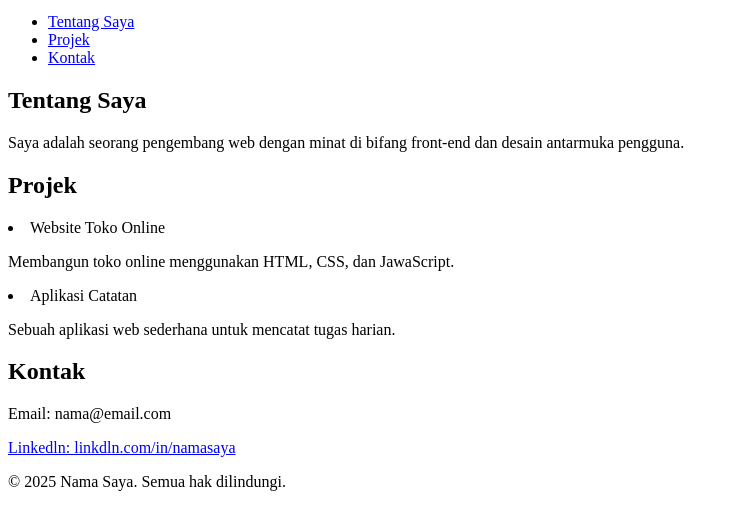
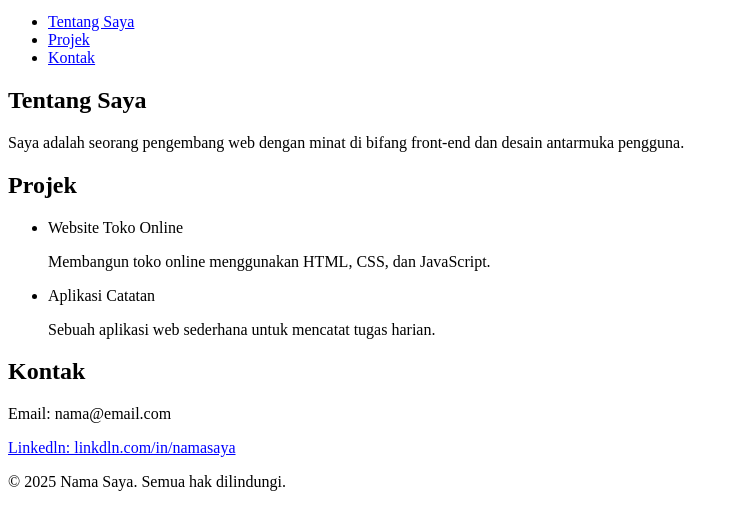
Before and after one commit to matcha20a/Pertemuan2, a plain HTML site: page index.html in a window 1280 px wide. Shown: the part 101-630 px from the top of the page, without its empty margins (0-734 px from the left). Drawn offline with Linux system fonts and the light colour scheme.

Commit message:
Update index.html

```diff
--- a/index.html
+++ b/index.html
@@ -16,10 +16,16 @@
     <h2>Tentang Saya</h2>
     <p>Saya adalah seorang pengembang web dengan minat di bifang front-end dan desain antarmuka pengguna.</p>
     <h2>Projek</h2>
-    <li>Website Toko Online</li>
-    <p>Membangun toko online menggunakan HTML, CSS, dan JawaScript.</p>
-    <li>Aplikasi Catatan</li>
+    <ul>
+  <li>
+    Website Toko Online
+    <p>Membangun toko online menggunakan HTML, CSS, dan JavaScript.</p>
+  </li>
+  <li>
+    Aplikasi Catatan
     <p>Sebuah aplikasi web sederhana untuk mencatat tugas harian.</p>
+  </li>
+</ul>
     <h2>Kontak</h2>
     <p>Email: nama@email.com</p>
     <p><span style="color: blue; text-decoration: underline;">Linkedln: linkdln.com/in/namasaya</p>
```
